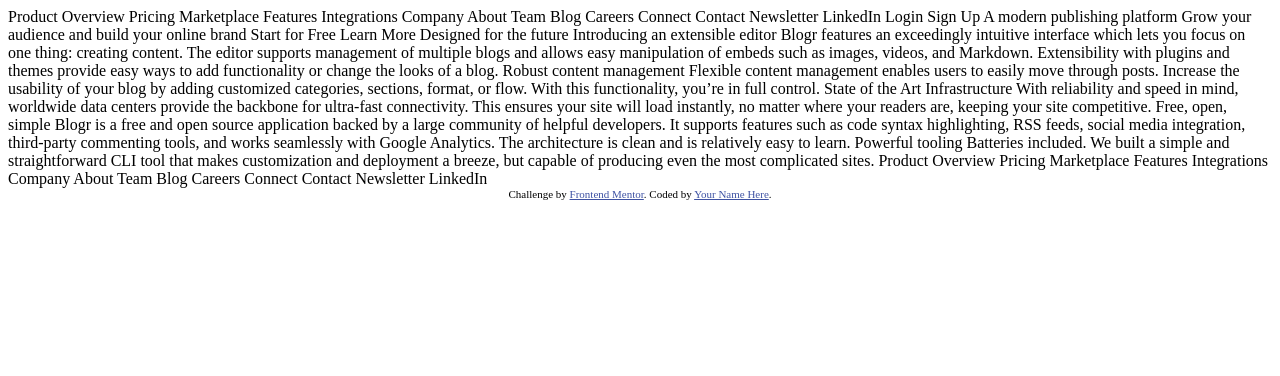
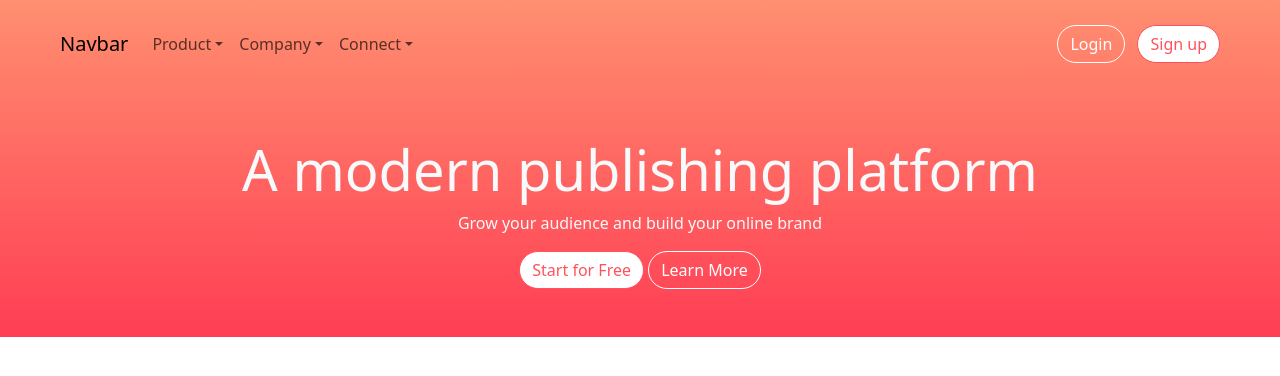
Before and after one commit to liu00635/blog-landing-page, a plain HTML site: page index.html in a window 1280 px wide. Drawn offline with nearby package versions, Linux system fonts and the light colour scheme.

Commit message:
add html and css files

```diff
--- /dev/null
+++ b/css/main.css
@@ -0,0 +1,52 @@
+:root {
+    --bs-bg-primary: hsl(356, 100%, 66%);
+    --bs-bg-primary-subtle: hsl(355, 100%, 74%);
+
+}
+
+.btn-primary {
+    --bs-btn-color: var(--bs-bg-primary);
+    --bs-btn-bg: #fff;
+    --bs-btn-border-color: var(--bs-bg-primary);
+    --bs-btn-hover-color: #fff;
+    --bs-btn-hover-bg: var(--bs-bg-primary-subtle);
+    --bs-btn-hover-border-color: var(--bs-bg-primary-subtle);
+    --bs-btn-focus-shadow-rgb: 49, 132, 253;
+    --bs-btn-active-color: #fff;
+    --bs-btn-active-bg: --bs-bg-primary-subtle;
+    --bs-btn-active-border-color: --bs-bg-primary-subtle;
+    --bs-btn-active-shadow: inset 0 3px 5px rgba(0, 0, 0, 0.125);
+    --bs-btn-disabled-color: #fff;
+    --bs-btn-disabled-bg: var(--bs-bg-primary);
+    --bs-btn-disabled-border-color: var(--bs-bg-primary);
+}
+
+.btn-outline-secondary {
+    --bs-btn-color: #fff;
+    --bs-btn-border-color: #fff;
+    --bs-btn-hover-color: var(--bs-bg-primary-subtle);
+    --bs-btn-hover-bg: #fff;
+    --bs-btn-hover-border-color: #fff;
+    --bs-btn-focus-shadow-rgb: 108, 117, 125;
+    --bs-btn-active-color: var(--bs-bg-primary-subtle);
+    --bs-btn-active-bg: #fff;
+    --bs-btn-active-border-color: #fff;
+    --bs-btn-active-shadow: inset 0 3px 5px rgba(0, 0, 0, 0.125);
+    --bs-btn-disabled-color: #6c757d;
+    --bs-btn-disabled-bg: transparent;
+    --bs-btn-disabled-border-color: #6c757d;
+    --bs-gradient: none;
+}
+
+body {
+    font-size: 16px;
+}
+
+.display-1 {
+    font-size: 3.5rem;
+    font-weight: 400;
+}
+
+header {
+    background: linear-gradient(to bottom, hsl(13, 100%, 72%), hsl(353, 100%, 62%));
+}
--- a/index.html
+++ b/index.html
@@ -1,99 +1,150 @@
 <!DOCTYPE html>
 <html lang="en">
+
 <head>
   <meta charset="UTF-8">
-  <meta name="viewport" content="width=device-width, initial-scale=1.0"> <!-- displays site properly based on user's device -->
+  <meta name="viewport" content="width=device-width, initial-scale=1.0">
+  <!-- displays site properly based on user's device -->
 
   <link rel="icon" type="image/png" sizes="32x32" href="./images/favicon-32x32.png">
 
   <title>Frontend Mentor | [Blogr]</title>
-
+  <!-- bootstrap link -->
+  <link href="https://cdn.jsdelivr.net/npm/bootstrap@5.3.3/dist/css/bootstrap.min.css" rel="stylesheet"
+    integrity="sha384-QWTKZyjpPEjISv5WaRU9OFeRpok6YctnYmDr5pNlyT2bRjXh0JMhjY6hW+ALEwIH" crossorigin="anonymous">
+  <!-- custom css link -->
+  <link rel="stylesheet" href="./css/main.css">
   <!-- Feel free to remove these styles or customise in your own stylesheet 👍 -->
   <style>
-    .attribution { font-size: 11px; text-align: center; }
-    .attribution a { color: hsl(228, 45%, 44%); }
+    .attribution {
+      font-size: 11px;
+      text-align: center;
+    }
+
+    .attribution a {
+      color: hsl(228, 45%, 44%);
+    }
   </style>
 </head>
+
 <body>
-  Product
+  <header>
+    <div class="container-fluid">
+      <nav class="navbar navbar-expand-lg px-5 py-3">
+        <a class="navbar-brand" href="#">Navbar</a>
+        <button class="navbar-toggler" type="button" data-bs-toggle="collapse" data-bs-target="#navbarNav"
+          aria-controls="navbarNav" aria-expanded="false" aria-label="Toggle navigation">
+          <span class="navbar-toggler-icon"></span>
+        </button>
+        <div class="collapse navbar-collapse" id="navbarNav">
+          <ul class="navbar-nav me-auto my-2">
+            <li class="nav-item dropdown">
+              <a href="#" class="nav-link dropdown-toggle" role="button" data-bs-toggle="dropdown"
+                aria-expanded="false">Product</a>
+              <ul class="dropdown-menu">
+                <li class="dropdown-item">Overview</li>
+                <li class="dropdown-item">Pricing</li>
+                <li class="dropdown-item">Marketplace</li>
+                <li class="dropdown-item">Features</li>
+                <li class="dropdown-item"> Integrations</li>
+              </ul>
+            </li>
+            <li class="nav-item dropdown">
+              <a href="#" class="nav-link dropdown-toggle" role="button" data-bs-toggle="dropdown"
+                aria-expanded="false">Company</a>
+              <ul class="dropdown-menu">
+                <li class="dropdown-item">About</li>
+                <li class="dropdown-item">Team</li>
+                <li class="dropdown-item">Blog</li>
+                <li class="dropdown-item"> Careers</li>
+              </ul>
+            </li>
+            <li class="nav-item dropdown">
+              <a href="#" class="nav-link dropdown-toggle" role="button" data-bs-toggle="dropdown"
+                aria-expanded="false">Connect</a>
+              <ul class="dropdown-menu">
+                <li class="dropdown-item">Contact</li>
+                <li class="dropdown-item">Newsletter</li>
+                <li class="dropdown-item">LinkedIn</li>
+              </ul>
+            </li>
+          </ul>
+          <div class="buttonArea">
+            <button class="btn btn-outline-secondary me-2 rounded-pill">Login</button>
+            <button class="btn btn-primary rounded-pill">Sign up</button>
+          </div>
+        </div>
+      </nav>
+      <div class="banner px-5 text-center py-5 text-light">
+        <h1 class="display-1">A modern publishing platform</h1>
+        <p>Grow your audience and build your online brand</p>
+        <button class="btn btn-primary rounded-pill">Start for Free</button>
+        <button class="btn btn-outline-secondary rounded-pill">Learn More</button>
+      </div>
+  </header>
+  <main>
 
-  Overview
-  Pricing
-  Marketplace
-  Features
-  Integrations
+    <!-- <section class="salepoint-1">
+      <h2>Designed for the future</h2>
+      <h3>Introducing an extensible editor</h3>
+      <p>Blogr features an exceedingly intuitive interface which lets you focus on one thing: creating content.
+        The editor supports management of multiple blogs and allows easy manipulation of embeds such as images,
+        videos, and Markdown. Extensibility with plugins and themes provide easy ways to add functionality or
+        change the looks of a blog.</p>
+    </section>
 
-  Company
+    <section class="salepoint-2">
+      <h2>State of the Art Infrastructure</h2>
+      <p>With reliability and speed in mind, worldwide data centers provide the backbone for ultra-fast
+        connectivity.
+        This ensures your site will load instantly, no matter where your readers are, keeping your site competitive.
+      </p>
+    </section>
 
-  About
-  Team
-  Blog
-  Careers
+    <section class="salepoint-3">
+      <h3>Free, open, simple</h3>
+      <p>Blogr is a free and open source application backed by a large community of helpful developers. It supports
+        features such as code syntax highlighting, RSS feeds, social media integration, third-party commenting tools,
+        and works seamlessly with Google Analytics. The architecture is clean and is relatively easy to learn.</p>
+      <h3> Powerful tooling</h3>
+      <p>Batteries included. We built a simple and straightforward CLI tool that makes customization and deployment a
+        breeze,but capable of producing even the most complicated sites.</p>
+    </section>
 
-  Connect
+  </main>
 
-  Contact
-  Newsletter
-  LinkedIn
+  <footer>
+    <a href="#">Blogr</a>
 
-  Login
-  Sign Up
+    <h5>Product</h5>
+    <ul>
+      <li>Overview</li>
+      <li>Pricing</li>
+      <li>Marketplace</li>
+      <li>Features</li>
+      <li> Integrations</li>
+    </ul>
 
-  A modern publishing platform
-  Grow your audience and build your online brand
+    <h5>Company</h5>
+    <ul>
+      <li>About</li>
+      <li>Team</li>
+      <li>Blog</li>
+    </ul>
 
-  Start for Free
-  Learn More
+    <h5>Contact</h5>
+    <ul>
+      <li>Contact</li>
+      <li>Newsletter</li>
+      <li>LinkedIn</li>
+    </ul>
+  </footer> -->
 
-  Designed for the future
 
-  Introducing an extensible editor
-  Blogr features an exceedingly intuitive interface which lets you focus on one thing: creating content.
-  The editor supports management of multiple blogs and allows easy manipulation of embeds such as images,
-  videos, and Markdown. Extensibility with plugins and themes provide easy ways to add functionality or
-  change the looks of a blog.
+    </div>
+    <script src="https://cdn.jsdelivr.net/npm/bootstrap@5.3.3/dist/js/bootstrap.bundle.min.js"
+      integrity="sha384-YvpcrYf0tY3lHB60NNkmXc5s9fDVZLESaAA55NDzOxhy9GkcIdslK1eN7N6jIeHz"
+      crossorigin="anonymous"></script>
+</body>
 
-  Robust content management
-  Flexible content management enables users to easily move through posts. Increase the usability of your blog
-  by adding customized categories, sections, format, or flow. With this functionality, you’re in full control.
-
-  State of the Art Infrastructure
-  With reliability and speed in mind, worldwide data centers provide the backbone for ultra-fast connectivity.
-  This ensures your site will load instantly, no matter where your readers are, keeping your site competitive.
-
-  Free, open, simple
-  Blogr is a free and open source application backed by a large community of helpful developers. It supports
-  features such as code syntax highlighting, RSS feeds, social media integration, third-party commenting tools,
-  and works seamlessly with Google Analytics. The architecture is clean and is relatively easy to learn.
-
-  Powerful tooling
-  Batteries included. We built a simple and straightforward CLI tool that makes customization and deployment a breeze, but
-  capable of producing even the most complicated sites.
-
-  Product
-
-  Overview
-  Pricing
-  Marketplace
-  Features
-  Integrations
-
-  Company
-
-  About
-  Team
-  Blog
-  Careers
-
-  Connect
-
-  Contact
-  Newsletter
-  LinkedIn
-
-  <div class="attribution">
-    Challenge by <a href="https://www.frontendmentor.io?ref=challenge" target="_blank">Frontend Mentor</a>.
-    Coded by <a href="#">Your Name Here</a>.
-  </div>
-</body>
 </html>
```
